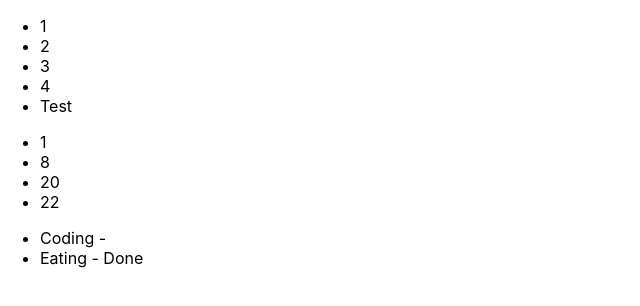
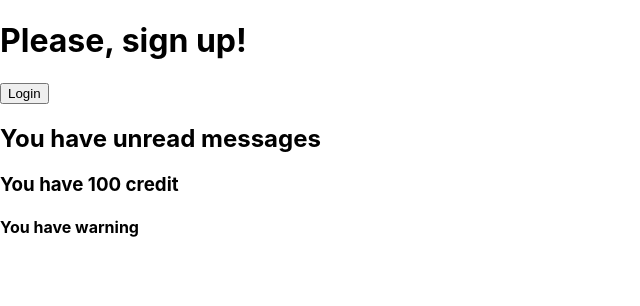
Before and after one commit to aguspriyatin80/react-complete-guide-coding-with-basir, a React (Create React App) app in the folder react-basic-app/: page / in a window 1280 px wide. Shown: the top 306 px of the page, without its empty margins (0-640 px from the left). Built offline with nearby package versions, Linux system fonts and the light colour scheme.

Commit message:
conditional rendering

```diff
--- a/react-basic-app/src/App.js
+++ b/react-basic-app/src/App.js
@@ -6,14 +6,16 @@
 import ToggleButton from './ToggleButton';
 import ToggleButtonClass from './ToggleButtonClass';
 import NumberList from './NumberList';
+import Greeting from './Greeting';
+import LoginControl from './LoginControl';
 
 function App() {
-  const numbers = [1, 2, 3, 4, "Test"]
-  const numbers2 = [1, 8, 20, 22];
-  const todos = [
-    { id: '1', name: "Coding", isDone: false },
-    { id: '2', name: "Eating", isDone: true },
-  ]
+  // const numbers = [1, 2, 3, 4, "Test"]
+  // const numbers2 = [1, 8, 20, 22];
+  // const todos = [
+  //   { id: '1', name: "Coding", isDone: false },
+  //   { id: '2', name: "Eating", isDone: true },
+  // ]
   return (
     <div>
       {/* <Welcome name="Eka" />
@@ -21,13 +23,15 @@
       <Clock date={new Date()} /> */}
       {/* <ToggleButton /> */}
       {/* <ToggleButtonClass /> */}
-      <NumberList numbers={numbers} />
-      <NumberList numbers={numbers2} />
-      <ul>
+      {/* <NumberList numbers={numbers} />
+      <NumberList numbers={numbers2} /> */}
+
+      {/* <ul>
         {
           todos.map((todo) => <li key={todo.id}>{todo.name} - {todo.isDone ? 'Done' : ''}</li>)
         }
-      </ul>
+      </ul> */}
+      <LoginControl hasNewMessage credit={100} hasWarning />
     </div>
   )
 }
--- /dev/null
+++ b/react-basic-app/src/Greeting.js
@@ -0,0 +1,12 @@
+import GuestGreeting from "./GuestGreeting";
+import UserGreeting from "./UserGreeting";
+
+function Greeting(props) {
+    if (props.isLoggedIn) {
+        return <UserGreeting />
+    } else {
+        return <GuestGreeting />
+    }
+}
+
+export default Greeting
--- /dev/null
+++ b/react-basic-app/src/GuestGreeting.js
@@ -0,0 +1,5 @@
+function GuestGreeting() {
+    return <h1>Please, sign up!</h1>
+}
+
+export default GuestGreeting
--- /dev/null
+++ b/react-basic-app/src/LoginButton.js
@@ -0,0 +1,5 @@
+function LoginButton(props) {
+    return <button onClick={props.onClick}>Login</button>
+}
+
+export default LoginButton
--- /dev/null
+++ b/react-basic-app/src/LoginControl.js
@@ -0,0 +1,34 @@
+import React, { Component } from 'react'
+import Greeting from './Greeting'
+import LoginButton from './LoginButton'
+import LogoutButton from './LogoutButton'
+
+export default class LoginControl extends Component {
+    constructor(props) {
+        super(props)
+        this.state = { isLoggedIn: false }
+    }
+    handleLoginClick = () => {
+        this.setState({ isLoggedIn: true })
+    }
+    handleLogoutClick = () => {
+        this.setState({ isLoggedIn: false })
+    }
+    render() {
+        let button;
+        if (this.state.isLoggedIn) {
+            button = <LogoutButton onClick={this.handleLogoutClick} />
+        } else {
+            button = <LoginButton onClick={this.handleLoginClick} />
+        }
+        return (
+            <div>
+                <Greeting isLoggedIn={this.state.isLoggedIn} />
+                {button}
+                {this.props.hasNewMessage && <h2>You have unread messages</h2>}
+                {this.props.credit > 0 ? <h3>You have {this.props.credit} credit</h3> : <h3>You have no credit</h3>}
+                {this.props.hasWarning ? <h4>You have warning</h4> : null}
+            </div>
+        )
+    }
+}
--- /dev/null
+++ b/react-basic-app/src/LogoutButton.js
@@ -0,0 +1,5 @@
+function LogoutButton(props) {
+    return <button onClick={props.onClick}>Logout</button>
+}
+
+export default LogoutButton
--- /dev/null
+++ b/react-basic-app/src/UserGreeting.js
@@ -0,0 +1,5 @@
+function UserGreeting() {
+    return <h1>Welcome back!</h1>
+}
+
+export default UserGreeting
```
